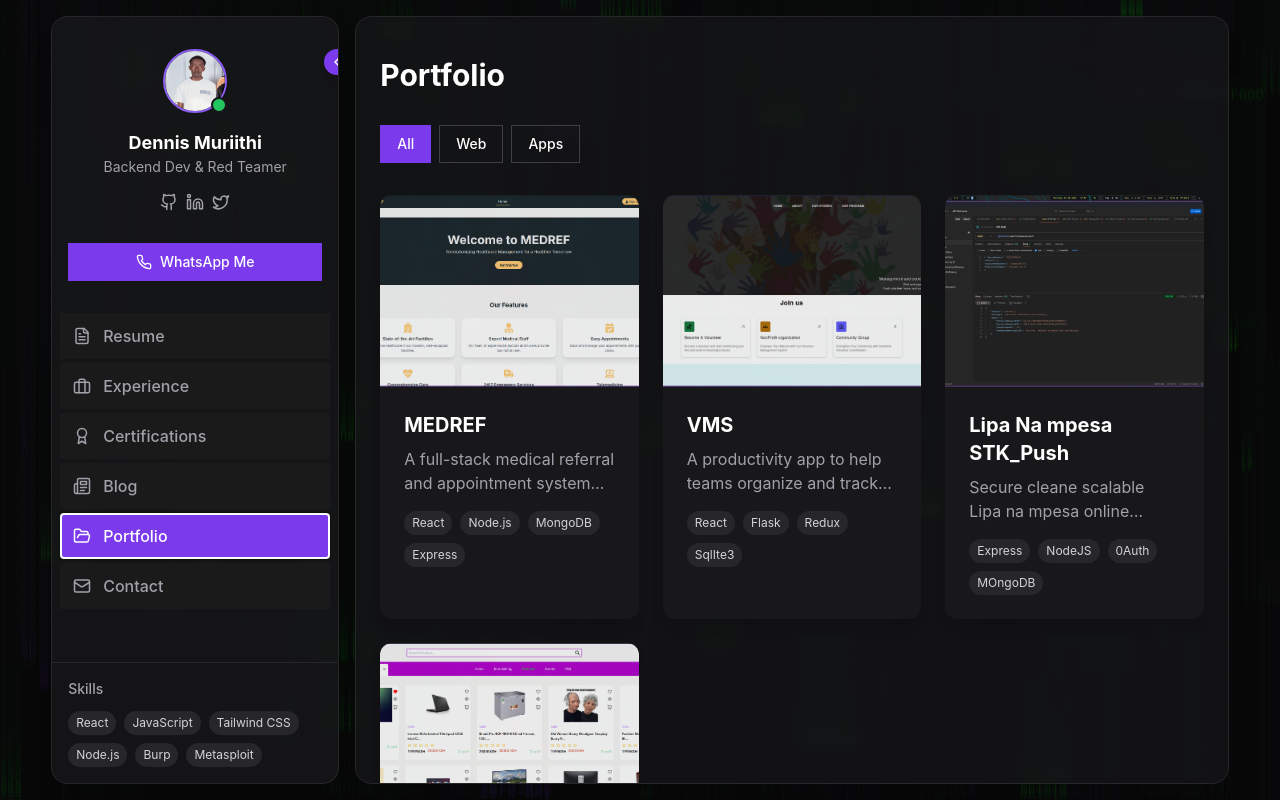
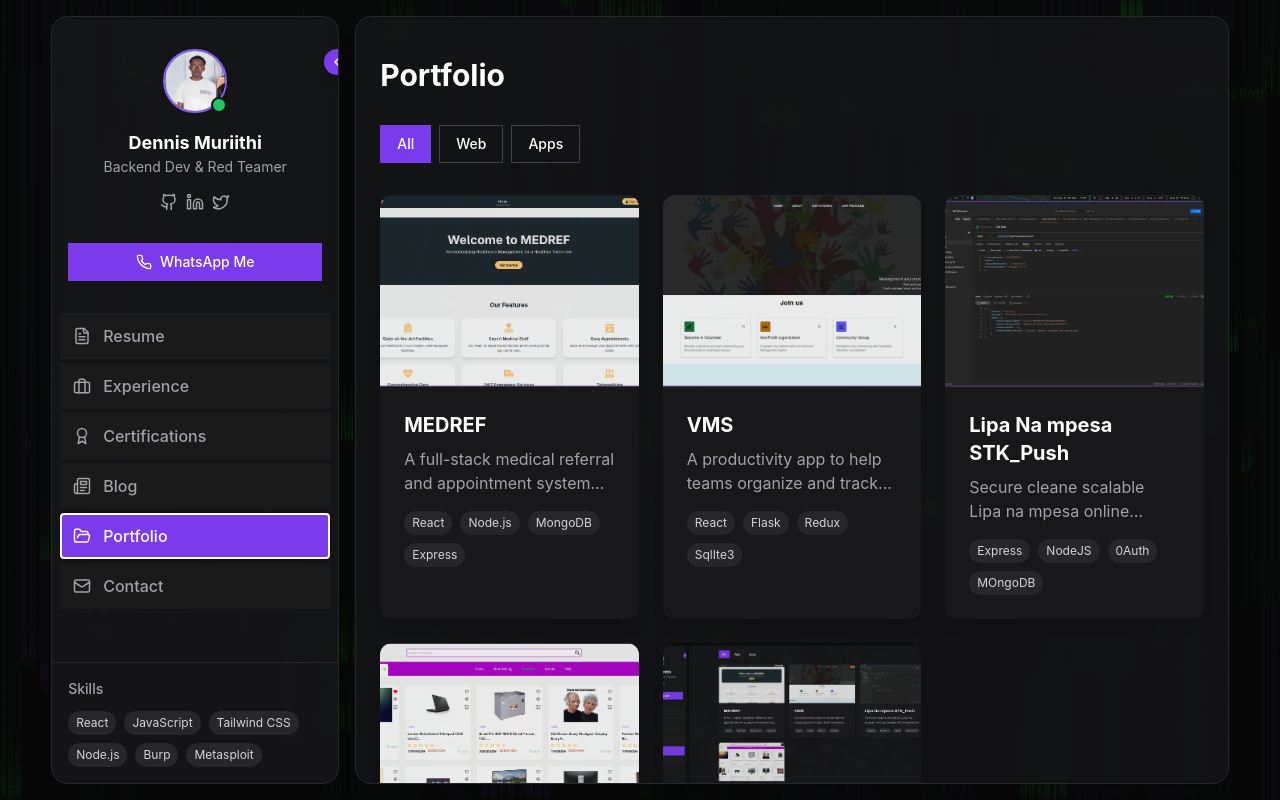
Before and after one commit to f6Lcon/portfoliowebsite, a React (Vite) app: page / in a window 1280 px wide. Both pictures are taken after a click on the button "Portfolio". Built offline with nearby package versions, Linux system fonts and the light colour scheme.

Commit message:
commit update

```diff
--- a/src/components/sections/Portfolio.jsx
+++ b/src/components/sections/Portfolio.jsx
@@ -43,6 +43,15 @@ function Portfolio() {
       technologies: ["JavaScript", "React", "NodeJS", "MongoDB", "Express"],
       demoLink: "https://picknest.com/",
       githubLink: "https://github.com/initials101/picknest",
+    },
+    {
+      title: "Portfolio Website",
+      description: "",
+      image: "/portfolio.png",
+      category: "app",
+      technologies: ["React", "TailwindCSS"],
+      demoLink: "https://portfoliowebsite-five-phi.vercel.app/",
+      githubLink: "https://github.com/initials101/portfoliowebsite",
     },
   ]
 
```
Also changed, not shown: public/portfolio.png (added).
